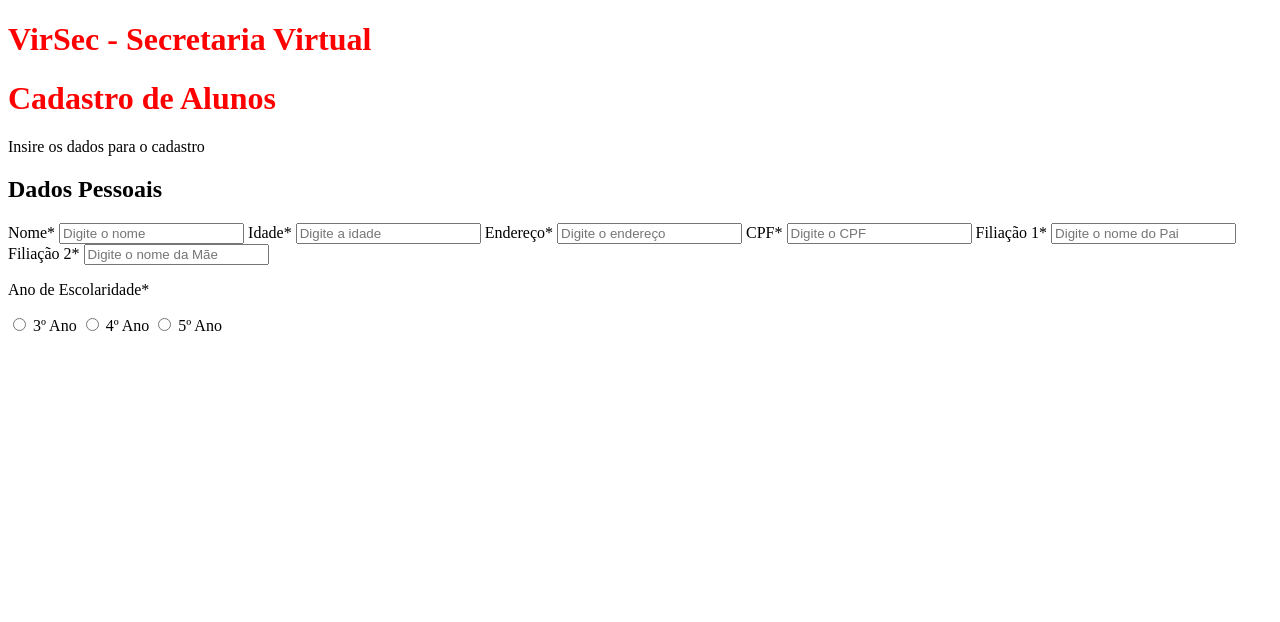
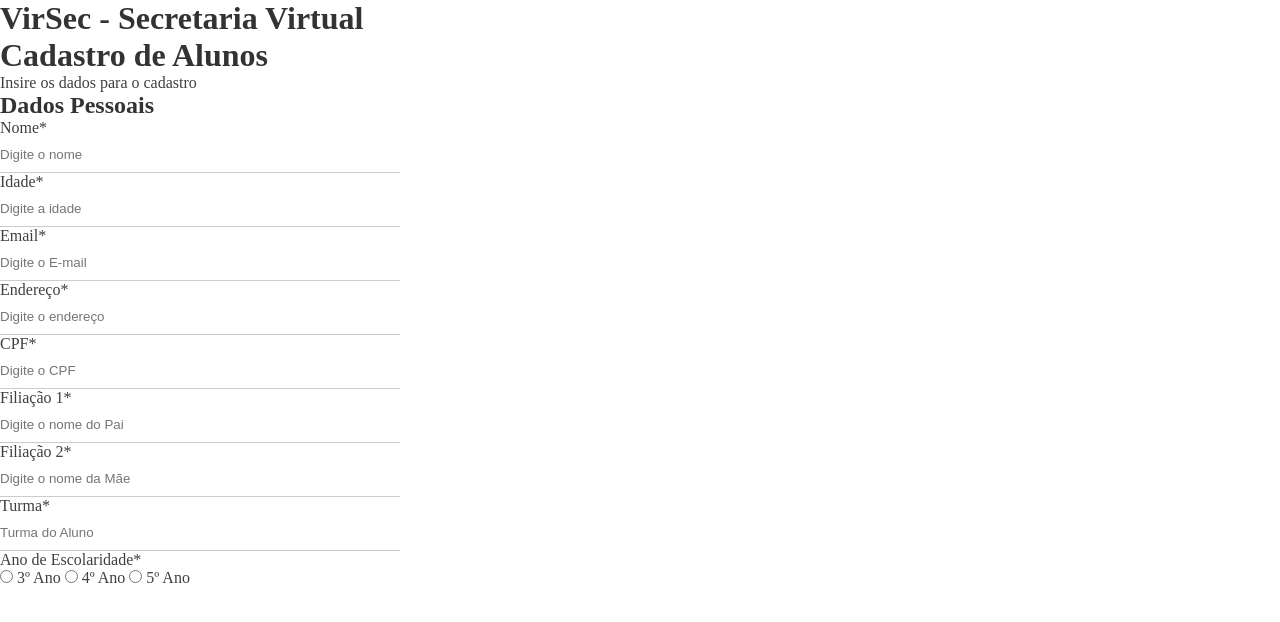
Before and after one commit to gabrielcdr2/VirSec, a Django app: template templates/aluno_cadastrar.html in a window 1280 px wide. Shown: the top 622 px of the page. Run offline with Django 5.2, Linux system fonts and the light colour scheme; the template is opened without the code that fills it, so the values that code supplies are empty.

Commit message:
+ template cadastro de alunos

```diff
--- a/templates/aluno_cadastrar.html
+++ b/templates/aluno_cadastrar.html
@@ -5,9 +5,43 @@
     <meta name="viewport" content="width=device-width, initial-scale=1.0">
     <title>VirSec</title>
     <style>
-        h1 {
-            color: red;
+        * {
+            margin: 0;
+            padding: 0;
         }
+
+        body {
+            font-family: 'Times New Roman';
+        }
+
+        h1,
+        h2,
+        h3 {
+          color: #333;
+        }
+
+        p, label {
+           color: #3f3f3f;
+        }
+
+        input {
+            border: none;
+            border-bottom: 1px solid #ccc;
+            padding: 10px 0;
+        }
+
+        input[type="text"],
+        input[type="number"],
+        input[type="date"],
+        input[type="email"],
+        textarea {
+            width: 400px;
+        }
+
+        .block {
+            display: block;
+        }
+
     </style>
 </head>
 <body>
@@ -23,17 +57,34 @@
                 <div class="box-input">
                             <label for="name">Nome<span class="required-field">*</span></label>
                             <input type="text" class="block" name="name" id="name" placeholder="Digite o nome" required>
+                        </div>
+                        <div class="box-input">
                             <label for="age">Idade<span class="required-field">*</span></label>
                             <input type="text" class="block" name="age" id="age" placeholder="Digite a idade" required>
+                        </div>
+                        <div class="box-input">
+                            <label for="email">Email<span class="required-field">*</span></label>
+                            <input type="email" class="block" name="email" id="email" placeholder="Digite o E-mail" required>
+                        </div>
+                        <div class="box-input">
                             <label for="adress">Endereço<span class="required-field">*</span></label>
                             <input type="text" class="block" name="adress" id="adress" placeholder="Digite o endereço" required>
+                        </div>
+                        <div class="box-input">
                             <label for="cpf">CPF<span class="required-field">*</span></label>
                             <input type="text" class="block" name="cpf" id="cpf" placeholder="Digite o CPF" required>
+                        </div>
+                        <div class="box-input">
                             <label for="family">Filiação 1<span class="required-field">*</span></label>
                             <input type="text" class="block" name="family" id="family" placeholder="Digite o nome do Pai" required>
+                        </div>
+                        <div class="box-input">
                             <label for="family">Filiação 2<span class="required-field">*</span></label>
                             <input type="text" class="block" name="family" id="family" placeholder="Digite o nome da Mãe" required>
-
+                        </div>
+                        <div class="box-input">
+                            <label for="class">Turma<span class="required-field">*</span></label>
+                            <input type="text" class="block" name="class" id="class" placeholder="Turma do Aluno" required>
                         </div>
                         <div class="box-input">
                             <p>Ano de Escolaridade<span class="required-field">*</span></p>
@@ -44,9 +95,9 @@
                             <input type="radio" id="fifth-year" name="year-school">
                             <label for="year-school">5º Ano</label>
                         </div>
-                <div class="box-input">
+            </form>
+        </div>
 
-                </div>
 
                 <!-- <label for="year-school">Ano de escolaridade<span class="required-field">*</span></label>
                 <input type="text" class="block" name="name" id="name" placeholder="Digite o nome" required> -->
```
Lines whose indentation alone changed are shown as unchanged.
